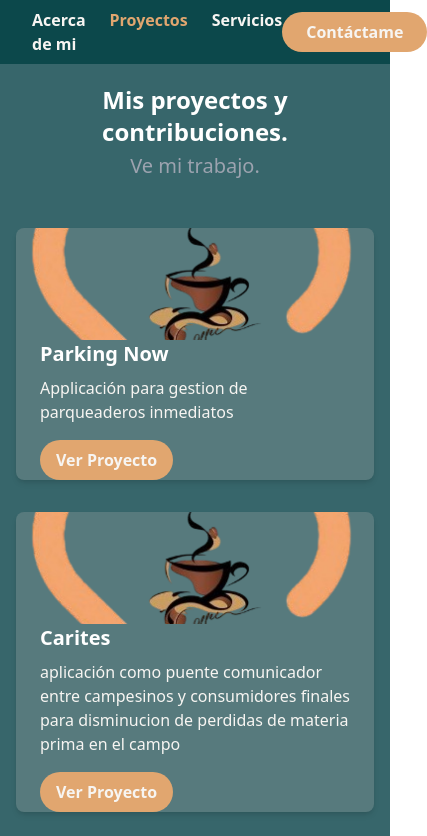
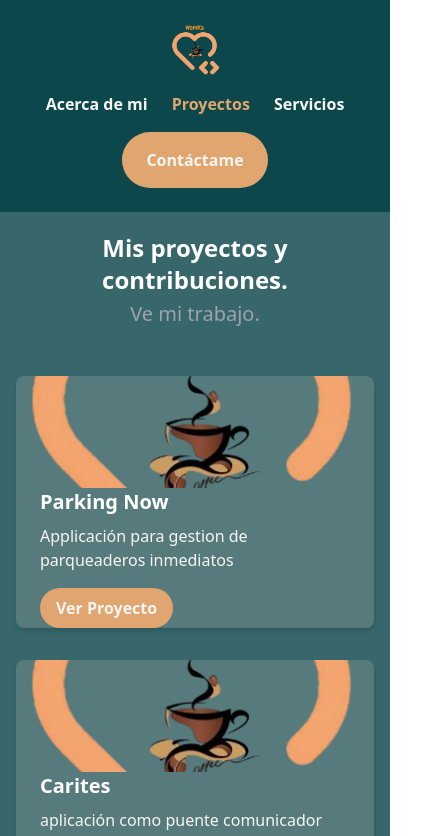
Before and after one commit to Womka7/kportafolio, a Next.js app: page /projects in a window 390 px wide. Shown: the top 836 px of the page, 427 px wide, since content can reach past the window. Built offline with nearby package versions, Linux system fonts and the light colour scheme.

Commit message:
fix: mobile header

```diff
--- a/src/app/(sections)/about/page.tsx
+++ b/src/app/(sections)/about/page.tsx
@@ -6,7 +6,7 @@ import { SiDart, SiFlutter, SiTypescript } from "react-icons/si";
 
 export default function AboutPage() {
     return (
-        <div className="flex flex-col md:flex-row h-full bg-greenaqua text-gray-800 p-8">
+        <div className="flex flex-col md:flex-row bg-greenaqua text-gray-800 p-8">
             <article className="w-full md:w-2/3 pr-8">
                 <h1 className="text-4xl md:text-5xl font-bold text-whites uppercase mb-4">
                     hola! soy karina,<br />
@@ -32,14 +32,6 @@ export default function AboutPage() {
                         <FaPython />
                     </p>
                 </div>
-                {/* <div className="flex space-x-4">
-                    <button className="border border-gray-300 text-gray-700 px-6 py-2 rounded-full hover:bg-gray-100 transition-colors">
-                        Want to discuss?
-                    </button>
-                    <button className="bg-salmon text-white px-6 py-2 rounded-full hover:bg-yellow-500 transition-colors">
-                        Let's Talk.
-                    </button>
-                </div> */}
             </article>
             <article className="w-full md:w-1/3 mt-8 md:mt-0">
                 <div className="relative w-64 h-64 mx-auto">
--- a/src/app/(sections)/layout.tsx
+++ b/src/app/(sections)/layout.tsx
@@ -12,7 +12,7 @@ export default function layout({ children }: IProps) {
     return (
         <div className="min-h-screen flex flex-col ">
             <Header />
-            <main className="flex-grow bg-greenaqua">
+            <main className="flex-grow bg-greenaqua flex flex-row items-center ">
                 {children}
             </main>
             <Footer />
--- a/src/app/(sections)/projects/page.tsx
+++ b/src/app/(sections)/projects/page.tsx
@@ -1,5 +1,13 @@
+import { Metadata } from 'next';
 import ProjectCard from '../../../components/CardProject/Card'; // Asegúrate de que la ruta sea correcta
 
+// Esta metadata lo que hace es darle información a cada página
+
+export const metadata: Metadata = {
+  title: "Proyectos-Karina Pineda Womka-Dev",
+  description: "Portafolio personal de Karina Pineda Womka-Dev frontend en riwi",
+  robots: {follow:true,index:true},
+};
 export default function ProjectsPage() {
   const projects = [
     {
--- a/src/app/layout.tsx
+++ b/src/app/layout.tsx
@@ -5,6 +5,8 @@ import Head from "next/head";
 export const metadata: Metadata = {
   title: "Karina Pineda Womka-Dev",
   description: "Portafolio personal de Karina Pineda Womka-Dev frontend en riwi",
+  robots: {follow:true,index:true},
+
 };
 
 export default function RootLayout({
@@ -28,7 +30,6 @@ export default function RootLayout({
         <meta name="robots" content="index,follow" />
         <meta name="googlebot" content="index,follow" />
         <meta name="revisit-after" content="15days" />
-        <link rel="shortcut icon" href="public/img/favicon.ico" type="image/x-icon"/>
       </Head>
       <body>
         {children}
--- a/src/components/Header/Header.tsx
+++ b/src/components/Header/Header.tsx
@@ -6,15 +6,17 @@ import HeaderNavigate from './Nav-header';
 
 export default function Header() {
     return (
-        <header className="bg-greenforest text-whites flex justify-between items-center px-8 py-2">
-            <section className="flex items-center">
+        <header className="bg-greenforest h-50 text-whites justify-between items-center  py-2">
+            <section className="flex justify-center items-center py-4">
                 <Link href="/about" ><Image src="/img/logo1.png" alt="logo-coffee" width={50} height={60} /></Link>
             </section>
             <HeaderNavigate />
-            <button className="bg-salmon text-whites px-6 py-2 rounded-full font-bold hover:bg-yellow-500 transition-colors">
-                Contáctame
-                <Link href="/contact" ></Link>
-            </button>
+            <section className="flex justify-center items-center py-4  ">
+                <button className=" bg-salmon  text-whites px-6 py-4 rounded-full font-bold hover:bg-greenaqua transition-colors">
+                    Contáctame
+                    <Link href="/contact" ></Link>
+                </button>
+            </section>
         </header>
     )
 }
--- a/src/components/Header/Nav-header.tsx
+++ b/src/components/Header/Nav-header.tsx
@@ -10,7 +10,7 @@ const navBarItems=[
 export default function HeaderNavigate() {
     return (
         <nav>
-            <div className='flex space-x-6 font-bold'>
+            <div className='flex justify-center gap-6 font-bold'>
                 {navBarItems.map((item,key) => (
                     <ItemNavBar path={item.path} title={item.title} key={key}/>
                 ))}
```
Also changed, not shown: src/app/fonts/GeistMonoVF.woff (deleted), src/app/fonts/GeistVF.woff (deleted).
